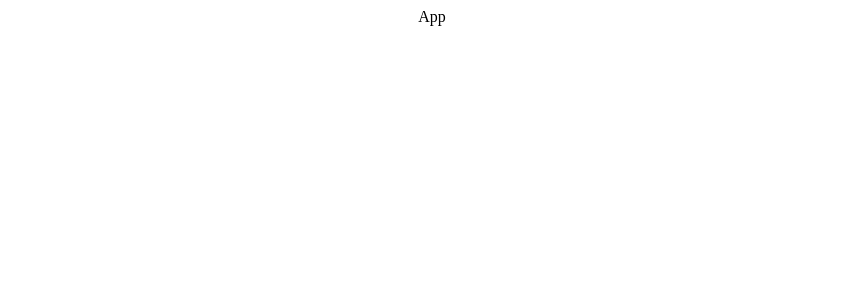
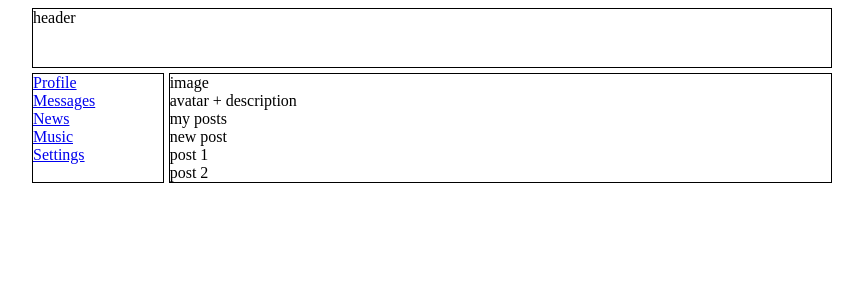
Before and after one commit to kashapov/social-network, a React (Create React App) app: page / in a window 1280 px wide. Shown: the top 300 px of the page, without its empty margins (208-1071 px from the left). Built offline with nearby package versions, Linux system fonts and the light colour scheme.

Commit message:
feat: add base components

```diff
--- a/src/App.css
+++ b/src/App.css
@@ -1,3 +1,32 @@
 .App {
-  text-align: center;
+  display: grid;
+  width: 800px;
+  margin: 0 auto;
+
+  grid-template-areas:
+    "header header header"
+    "nav content content";
+  grid-template-rows: 60px 1fr;
+  grid-template-columns: 2fr 10fr;
+  grid-gap: 5px;
 }
+
+.header {
+  grid-area: header;
+  border: 1px solid;
+}
+
+.sidebar {
+  grid-area: nav;
+  border: 1px solid;
+}
+
+.nav {
+  display: flex;
+  flex-direction: column;
+}
+
+.content {
+  grid-area: content;
+  border: 1px solid;
+}
--- a/src/App.js
+++ b/src/App.js
@@ -1,9 +1,19 @@
 import React from "react";
+
+import Header from "./components/Header";
+import Sidebar from "./components/Sidebar";
+import Profile from "./components/Profile";
 
 import "./App.css";
 
 function App() {
-  return <div className="App">App</div>;
+  return (
+    <div className="App">
+      <Header />
+      <Sidebar />
+      <Profile />
+    </div>
+  );
 }
 
 export default App;
--- /dev/null
+++ b/src/components/Header.js
@@ -0,0 +1,7 @@
+import React from "react";
+
+function Header() {
+  return <header class="header">header</header>;
+}
+
+export default Header;
--- /dev/null
+++ b/src/components/Profile.js
@@ -0,0 +1,18 @@
+import React from "react";
+
+function Profile() {
+  return (
+    <section class="content">
+      <div>image</div>
+      <div>avatar + description</div>
+      <div>
+        my posts
+        <div>new post</div>
+        <div>post 1</div>
+        <div>post 2</div>
+      </div>
+    </section>
+  );
+}
+
+export default Profile;
--- /dev/null
+++ b/src/components/Sidebar.js
@@ -0,0 +1,17 @@
+import React from "react";
+
+function Sidebar() {
+  return (
+    <aside class="sidebar">
+      <nav className="nav">
+        <a href="#">Profile</a>
+        <a href="#">Messages</a>
+        <a href="#">News</a>
+        <a href="#">Music</a>
+        <a href="#">Settings</a>
+      </nav>
+    </aside>
+  );
+}
+
+export default Sidebar;
```
